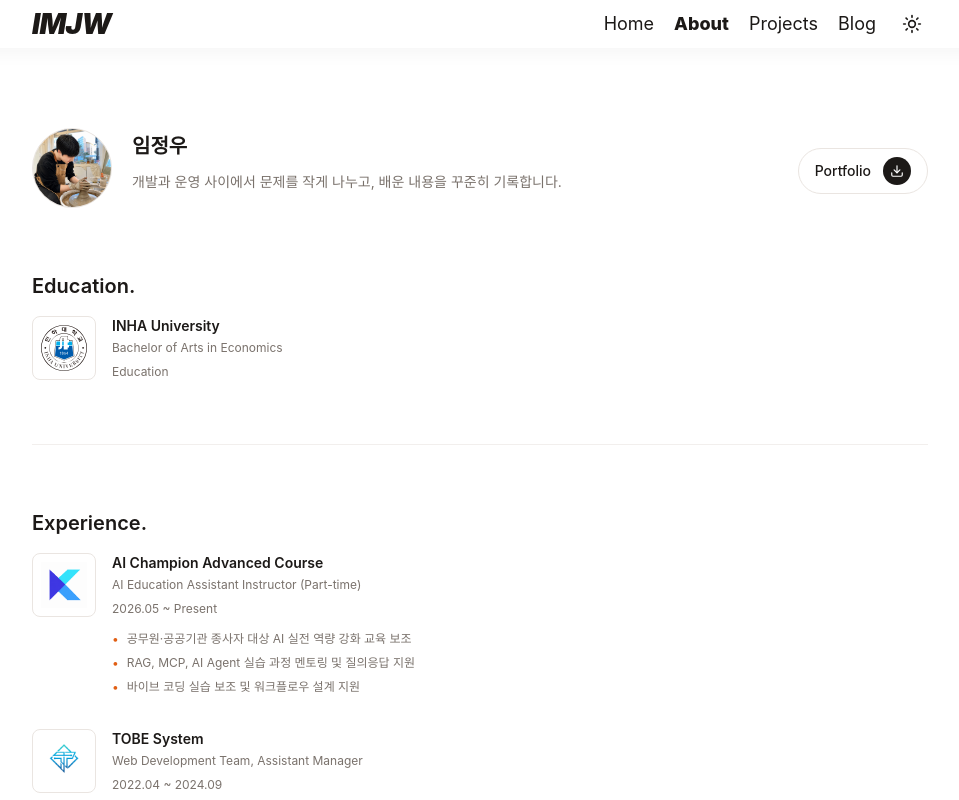
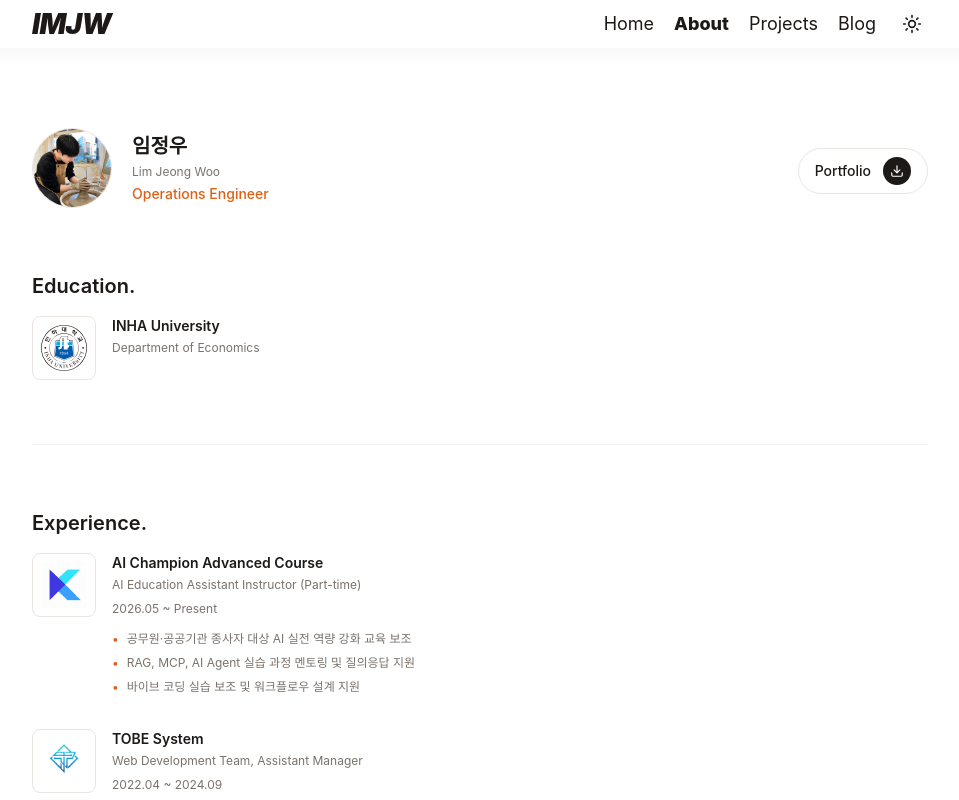
Before and after one commit to imjwoo/imjw-blog, a Next.js app: page /about in a window 1280 px wide. Shown: the top 800 px of the page, without its empty margins (160-1119 px from the left). Built offline with nearby package versions, Linux system fonts and the light colour scheme; no server answers.

Commit message:
feat: refine about profile details

```diff
--- a/app/about/page.tsx
+++ b/app/about/page.tsx
@@ -25,8 +25,8 @@ type CertificationItem = {
 const education: TimelineItem[] = [
   {
     title: "INHA University",
-    description: "Bachelor of Arts in Economics",
-    period: "Education",
+    description: "Department of Economics",
+    period: "",
     logo: publicPath("/images/about/inha_emblem.svg"),
     logoAlt: "INHA University logo",
   },
@@ -126,7 +126,7 @@ function TimelineCard({ item }: { item: TimelineItem }) {
       <div className="min-w-0 flex-1">
         <div className="text-sm font-semibold text-foreground">{item.title}</div>
         <div className="mt-1 text-xs text-muted-foreground">{item.description}</div>
-        <div className="mt-2 text-xs text-muted-foreground">{item.period}</div>
+        {item.period ? <div className="mt-2 text-xs text-muted-foreground">{item.period}</div> : null}
         {item.activities ? (
           <ul className="mt-3 space-y-1">
             {item.activities.map((activity) => (
@@ -179,9 +179,8 @@ export default function AboutPage() {
           </div>
           <div className="min-w-0 pt-1">
             <h1 className="text-xl font-semibold">임정우</h1>
-            <p className="mt-2 max-w-xl text-sm leading-7 text-muted-foreground">
-              개발과 운영 사이에서 문제를 작게 나누고, 배운 내용을 꾸준히 기록합니다.
-            </p>
+            <p className="mt-1 text-xs text-muted-foreground">Lim Jeong Woo</p>
+            <p className="mt-1 text-sm font-medium text-primary">Operations Engineer</p>
           </div>
         </div>
         <Link
```
